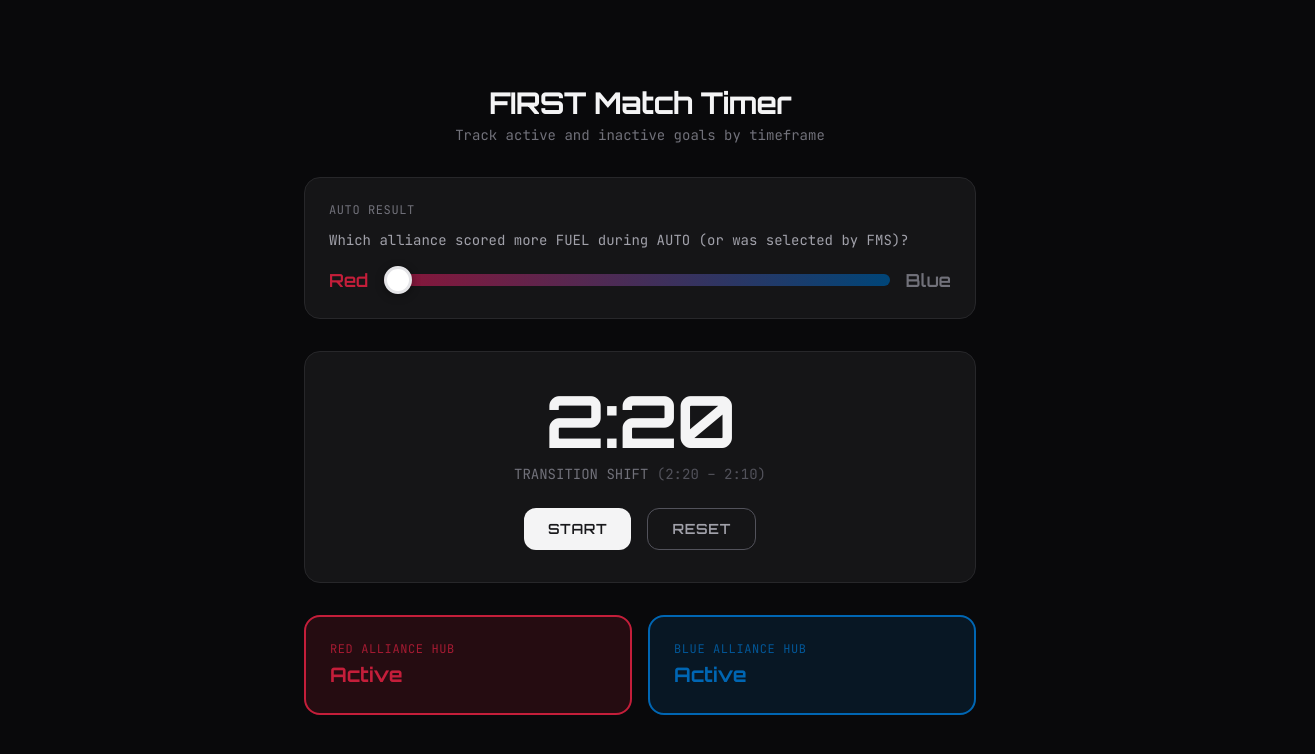
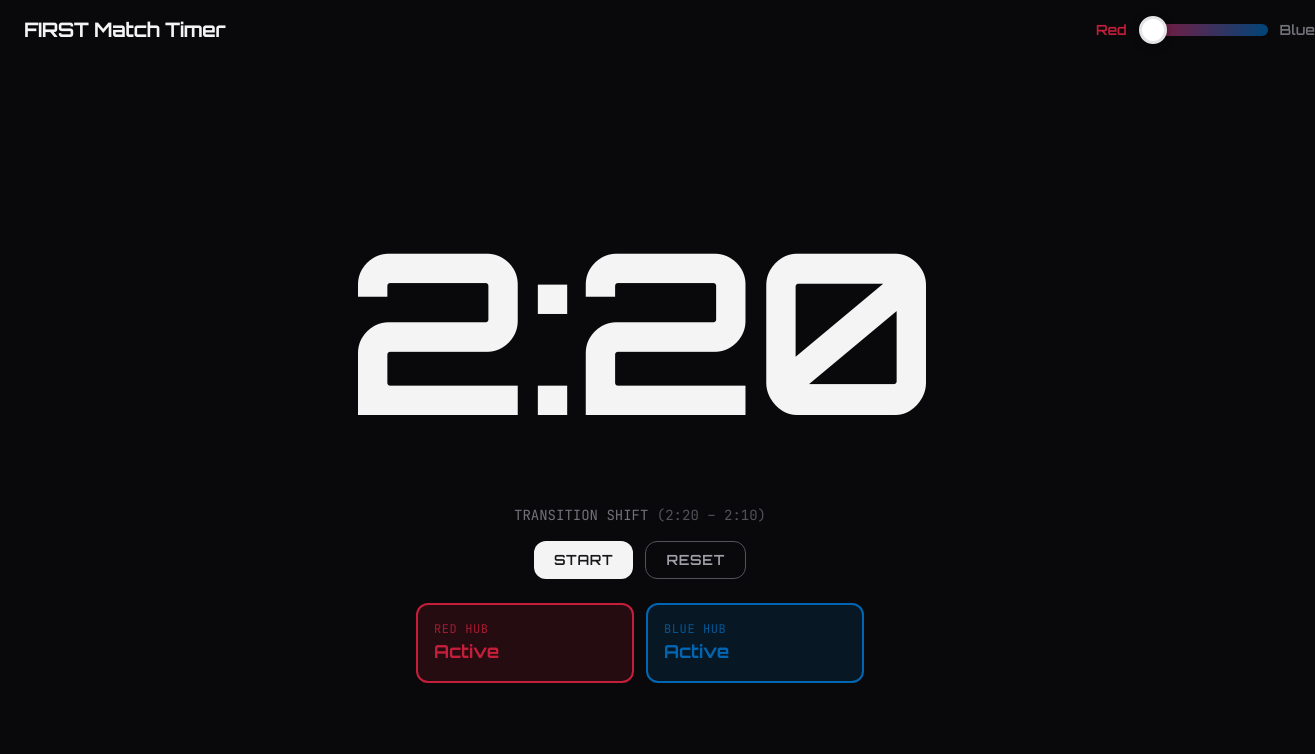
Before and after one commit to alexhaltom/drivecoachassistant, a Next.js app: page / in a window 1280 px wide. Shown: the top 754 px of the page, 1315 px wide, since content can reach past the window. Built offline with nearby package versions, Linux system fonts and the light colour scheme.

Commit message:
visual tweaks

```diff
--- a/src/app/page.tsx
+++ b/src/app/page.tsx
@@ -49,29 +49,15 @@
   };
 
   return (
-    <main className="min-h-screen flex flex-col items-center justify-center p-6 md:p-10">
-      <div className="w-full max-w-2xl space-y-8">
-        {/* Header */}
-        <header className="text-center">
-          <h1 className="font-display text-2xl md:text-3xl font-bold tracking-tight text-zinc-100">
+    <main className="min-h-screen flex flex-col">
+      {/* Top bar: title left, slider right */}
+      <div className="flex items-center justify-between shrink-0 px-4 py-3 md:px-6 md:py-4">
+        <h1 className="font-display text-lg md:text-xl font-bold tracking-tight text-zinc-100">
           FIRST Match Timer
         </h1>
-          <p className="mt-1 text-sm text-zinc-500 font-body">
-            Track active and inactive goals by timeframe
-          </p>
-        </header>
-
-        {/* AUTO Result slider */}
-        <section className="rounded-2xl bg-zinc-900/80 border border-zinc-800 p-6">
-          <p className="text-xs uppercase tracking-wider text-zinc-500 font-body mb-3">
-            AUTO result
-          </p>
-          <p className="text-sm text-zinc-400 font-body mb-4">
-            Which alliance scored more FUEL during AUTO (or was selected by FMS)?
-          </p>
-          <div className="flex items-center gap-4">
+        <div className="flex items-center gap-2 md:gap-3 w-32 md:w-40">
           <span
-              className={`font-display font-semibold text-lg transition-colors ${
+            className={`font-display text-xs md:text-sm font-semibold transition-colors ${
               redWonAuto ? 'text-alliance-red' : 'text-zinc-500'
             }`}
           >
@@ -84,77 +70,73 @@
             step={1}
             value={redWonAuto ? 0 : 1}
             onChange={(e) => setRedWonAuto(e.target.value === '0')}
-              className="flex-1 h-3 accent-zinc-500"
-              aria-label="Select which alliance won autonomous"
+            className="flex-1 h-2 accent-zinc-500"
+            aria-label="Auto result: Red or Blue"
           />
           <span
-              className={`font-display font-semibold text-lg transition-colors ${
+            className={`font-display text-xs md:text-sm font-semibold transition-colors ${
               !redWonAuto ? 'text-alliance-blue' : 'text-zinc-500'
             }`}
           >
             Blue
           </span>
         </div>
-        </section>
+      </div>
 
-        {/* Timer */}
-        <section className="rounded-2xl bg-zinc-900/80 border border-zinc-800 p-8 flex flex-col items-center">
-          <div className="font-display text-6xl md:text-7xl font-bold tabular-nums text-zinc-100 tracking-tight">
+      {/* Timer: fills remaining space */}
+      <section className="flex-1 flex flex-col items-center justify-center px-4 pb-4">
+        <div
+          className="font-display font-bold tabular-nums text-zinc-100 tracking-tight w-full text-center"
+          style={{ fontSize: 'clamp(4rem, 18vw, 14rem)' }}
+        >
           {formatTime(secondsRemaining)}
         </div>
         <p className="mt-2 text-sm text-zinc-500 font-body">
           {phaseInfo.label} <span className="text-zinc-600">({phaseInfo.timeRange})</span>
         </p>
-          <div className="mt-6 flex gap-4">
+        <div className="mt-4 flex gap-3">
           <button
             type="button"
             onClick={() => setIsRunning((r) => !r)}
-              className="px-6 py-2.5 rounded-xl font-display font-semibold text-sm uppercase tracking-wider bg-zinc-100 text-zinc-900 hover:bg-white transition-colors"
+            className="px-5 py-2 rounded-xl font-display font-semibold text-sm uppercase tracking-wider bg-zinc-100 text-zinc-900 hover:bg-white transition-colors"
           >
             {isRunning ? 'Pause' : 'Start'}
           </button>
           <button
             type="button"
             onClick={handleReset}
-              className="px-6 py-2.5 rounded-xl font-display font-semibold text-sm uppercase tracking-wider border border-zinc-600 text-zinc-400 hover:border-zinc-500 hover:text-zinc-300 transition-colors"
+            className="px-5 py-2 rounded-xl font-display font-semibold text-sm uppercase tracking-wider border border-zinc-600 text-zinc-400 hover:border-zinc-500 hover:text-zinc-300 transition-colors"
           >
             Reset
           </button>
         </div>
-        </section>
-
-        {/* Hub status */}
-        <section className="grid grid-cols-2 gap-4">
+        <div className="mt-6 grid grid-cols-2 gap-3 w-full max-w-md">
           <div
-            className={`rounded-2xl border-2 p-6 transition-all ${
+            className={`rounded-xl border-2 p-4 transition-all ${
               phaseInfo.redHubActive
                 ? 'bg-alliance-red/15 border-alliance-red text-alliance-red'
                 : 'bg-zinc-800/50 border-zinc-700 text-zinc-500'
             }`}
           >
-            <p className="text-xs uppercase tracking-wider font-body mb-1 opacity-80">
-              Red Alliance Hub
-            </p>
-            <p className="font-display text-xl font-bold">
+            <p className="text-xs uppercase tracking-wider font-body opacity-80">Red Hub</p>
+            <p className="font-display text-lg font-bold">
               {phaseInfo.redHubActive ? 'Active' : 'Inactive'}
             </p>
           </div>
           <div
-            className={`rounded-2xl border-2 p-6 transition-all ${
+            className={`rounded-xl border-2 p-4 transition-all ${
               phaseInfo.blueHubActive
                 ? 'bg-alliance-blue/15 border-alliance-blue text-alliance-blue'
                 : 'bg-zinc-800/50 border-zinc-700 text-zinc-500'
             }`}
           >
-            <p className="text-xs uppercase tracking-wider font-body mb-1 opacity-80">
-              Blue Alliance Hub
-            </p>
-            <p className="font-display text-xl font-bold">
+            <p className="text-xs uppercase tracking-wider font-body opacity-80">Blue Hub</p>
+            <p className="font-display text-lg font-bold">
               {phaseInfo.blueHubActive ? 'Active' : 'Inactive'}
             </p>
           </div>
+        </div>
       </section>
-      </div>
     </main>
   );
 }
```
Lines whose indentation alone changed are shown as unchanged.
